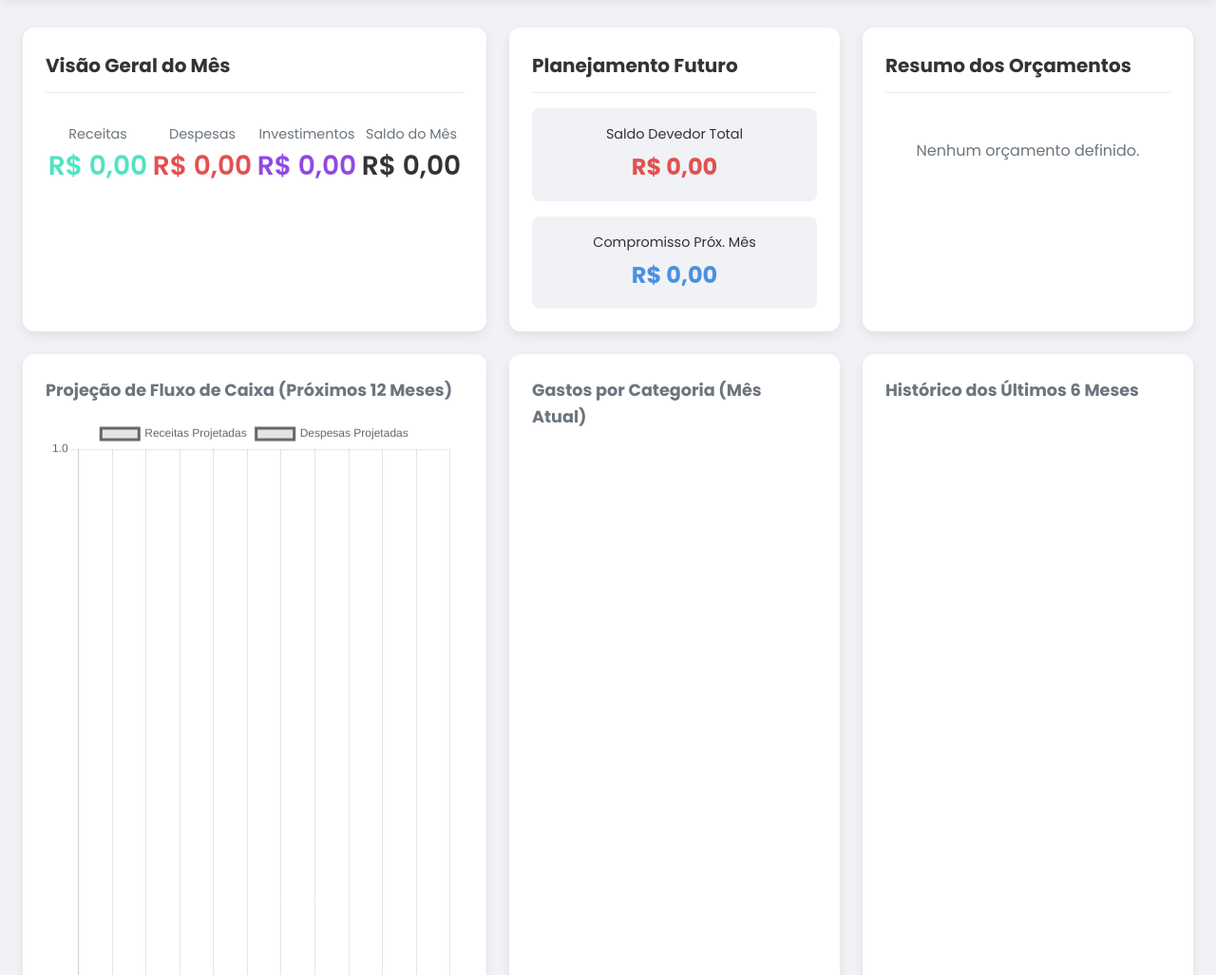
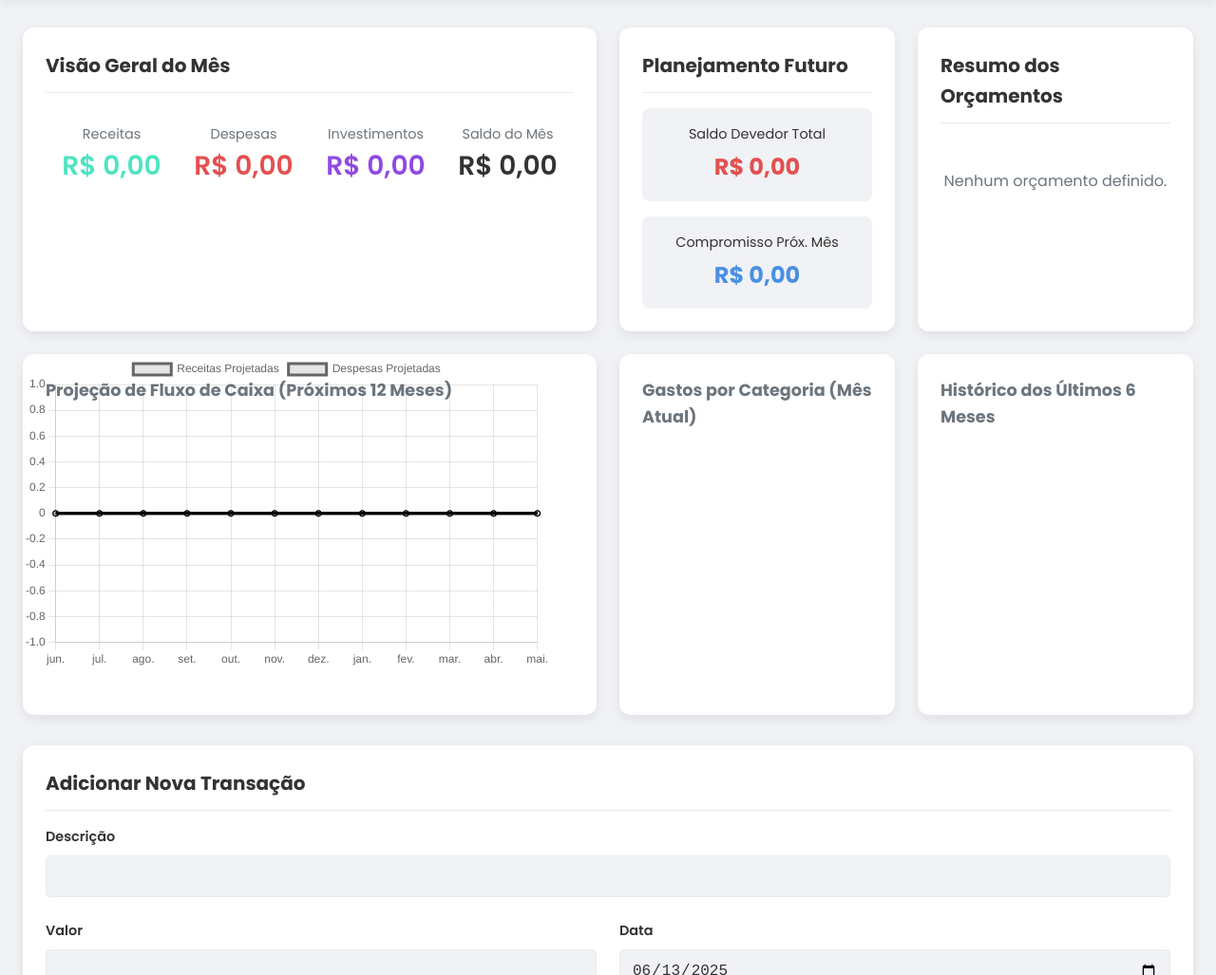
Before and after one commit to 084drl/ControlFinan, a plain HTML site: page index.html in a window 1280 px wide. Shown: the part 73-1100 px from the top of the page at 95% size. Drawn offline with nearby package versions, Linux system fonts and the light colour scheme; sample sign-in values are in the browser's storage.

Commit message:
fix graficos

```diff
--- a/style.css
+++ b/style.css
@@ -40,7 +40,7 @@ h3 { font-size: 1.1rem; margin-bottom: 1rem; color: var(--text-light-color); }
 .placeholder-text { color: var(--text-light-color); text-align: center; padding: 2rem 0; }
 
 /* Dashboard Grid Layout */
-.strategic-grid { display: grid; grid-template-columns: repeat(4, 1fr); gap: 1.5rem; margin-bottom: 2rem; }
+.strategic-grid { display: grid; grid-template-columns: repeat(4, 1fr); grid-auto-rows: min-content; gap: 1.5rem; margin-bottom: 2rem; }
 .grid-col-span-2 { grid-column: span 2; }
 .main-summary { display: flex; justify-content: space-around; align-items: center; text-align: center; padding-top: 1rem; }
 .main-summary span { display: block; font-size: 0.9rem; color: var(--text-light-color); }
@@ -61,9 +61,21 @@ h3 { font-size: 1.1rem; margin-bottom: 1rem; color: var(--text-light-color); }
 .progress-bar-inner { height: 100%; background-color: var(--primary-color); border-radius: 8px; transition: width 0.5s ease; }
 .progress-bar-inner.over-budget { background-color: var(--danger-color); }
 
-/* Gráficos */
-.chart-container { position: relative; min-height: 350px; display: flex; flex-direction: column; }
-.chart-container canvas { flex-grow: 1; }
+/* ===== CORREÇÃO APLICADA AQUI ===== */
+.chart-container {
+    position: relative;
+    height: 380px; /* Altura fixa para o container do gráfico */
+    width: 100%;
+    /* Removidas as propriedades flex que causavam o problema */
+}
+.chart-container canvas {
+    /* O canvas deve se adaptar ao container, não o contrário */
+    position: absolute;
+    top: 0;
+    left: 0;
+    width: 100%;
+    height: 100%;
+}
 
 /* Formulários */
 .form-grid { display: grid; grid-template-columns: 1fr 1fr; gap: 1.5rem; }
```
